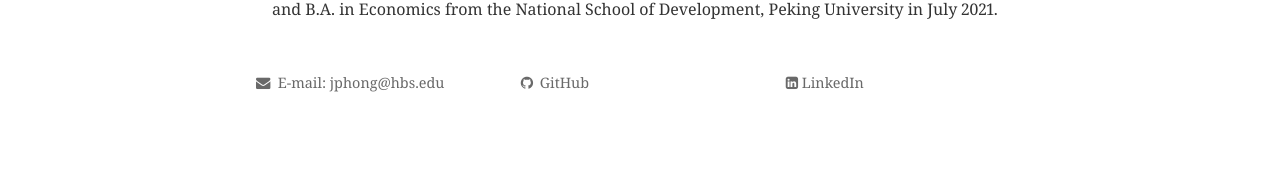
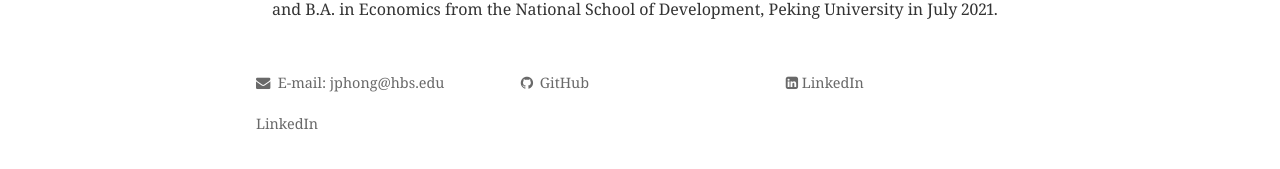
Before and after one commit to JingpengHong/JingpengHong.github.io, a Jekyll site: the page built from index.html, in a window 1280 px wide. Shown: the part 646-815 px from the top of the page. Built offline with Jekyll 4.4.1, drawn with Linux system fonts in a browser that asks for light colours; nearby versions of some CDN libraries; the list of posts is cut into pages by our own code; comment, search, counter and statistics services are not loaded; a style sheet for code colours, icons or effects is not loaded.

Commit message:
Update footer.html

```diff
--- a/_includes/footer.html
+++ b/_includes/footer.html
@@ -11,6 +11,10 @@
 
     <div class="site-signature">
       <p><a href="https://www.linkedin.com/in/jingpeng-hong-756824158/"><i class="fa fa-linkedin-square"></i> LinkedIn</a></p>
+    </div>
+
+    <div class="site-signature">
+      <p><a href="https://www.linkedin.com/in/jingpeng-hong-756824158/"><i class="fa-regular fa-building-columns"></i> LinkedIn</a></p>
     </div>
 
 </footer>
```
